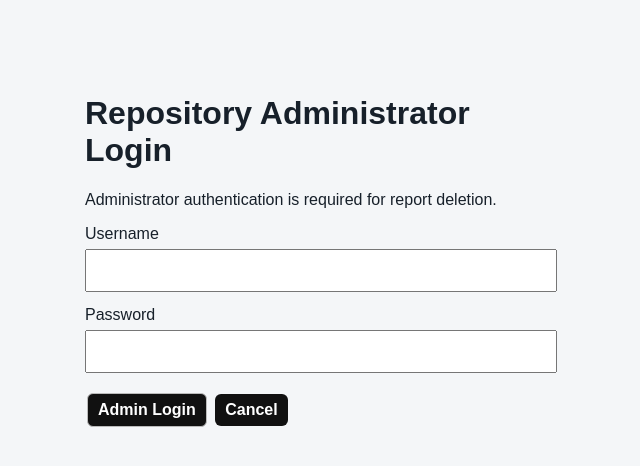
After one commit to otibarny-alt/voting-simulation-system, a Flask app: page /report-repository/admin-login in a window 1280 px wide. The commit adds this page. Shown: the top 466 px of the page, without its empty margins (319-959 px from the left). Run offline with Flask 3, Linux system fonts and the light colour scheme; some libraries are stand-ins or nearby versions.

Commit message:
Add files via upload

```diff
--- a/app.py
+++ b/app.py
@@ -66,6 +66,12 @@ KOBO_API_TOKEN = os.getenv("KOBO_API_TOKEN", "").strip()
 CANDIDATE_PORTAL_BASE_URL = os.getenv("CANDIDATE_PORTAL_BASE_URL", "").rstrip("/")
 DASHBOARD_API_KEY = os.getenv("DASHBOARD_API_KEY", "").strip()
 DATABASE_URL = os.getenv("DATABASE_URL", "").strip()
+ADMIN_USERNAME = os.getenv("ADMIN_USERNAME", "").strip()
+ADMIN_PASSWORD = os.getenv("ADMIN_PASSWORD", "").strip()
+
+def repository_admin_logged_in():
+ return bool(session.get("repository_admin"))
+
 
 # V22.56: shared PostgreSQL connection pool + one-time schema initialization.
 # Opening a fresh TLS connection to Render PostgreSQL for every repository query
@@ -1571,12 +1577,32 @@ def deposit_report():
  invalidate_repository_cache()
  return jsonify({"ok":True,"filename":filename})
 
+@app.route("/report-repository/admin-login", methods=["GET","POST"])
+def repository_admin_login():
+ error=""
+ if request.method=="POST":
+  username=(request.form.get("username") or "").strip()
+  password=request.form.get("password") or ""
+  if not ADMIN_USERNAME or not ADMIN_PASSWORD:
+   error="Administrator login is not configured on the server."
+  elif hmac.compare_digest(username,ADMIN_USERNAME) and hmac.compare_digest(password,ADMIN_PASSWORD):
+   session["repository_admin"]=True
+   return redirect(request.args.get("next") or url_for("report_repository"))
+  else:
+   error="Invalid administrator username or password."
+ return render_template("repository_admin_login.html",error=error)
+
+@app.post("/report-repository/admin-logout")
+def repository_admin_logout():
+ session.pop("repository_admin",None)
+ return redirect(url_for("report_repository"))
+
 @app.get("/report-repository")
 def report_repository():
  if not DATABASE_URL:return render_template('report_repository.html',groups=[],total_reports=0,error='Central repository requires DATABASE_URL (shared PostgreSQL).')
  counts=repository_counts(); order=[('president','Presidential Reports'),('governor','Gubernatorial Reports'),('senator','Senatorial Reports'),('woman_rep','Women Rep Reports'),('mna','MNA Reports'),('mca','MCA Reports')]
  groups=[{'key':k,'title':title,'count':counts.get(k,0)} for k,title in order]
- resp=app.make_response(render_template('report_repository.html',groups=groups,total_reports=sum(g['count'] for g in groups),error=''))
+ resp=app.make_response(render_template('report_repository.html',groups=groups,total_reports=sum(g['count'] for g in groups),error='',is_admin=repository_admin_logged_in()))
  resp.headers['Cache-Control']='private, max-age=15'
  return resp
 
@@ -1595,12 +1621,14 @@ def report_repository_category(election):
  if page>pages:
   page=pages; rows,total=repository_category_rows(election,filters,page,per_page)
  filter_sets=repository_filter_sets(election,filters)
- resp=app.make_response(render_template('report_repository_category.html',election=election,title=allowed[election]+' Reports',rows=rows,total=total,page=page,pages=pages,per_page=per_page,filters=filters,counties=filter_sets['counties'],constituencies=filter_sets['constituencies'],wards=filter_sets['wards'],stations=filter_sets['stations'],streams=filter_sets['streams']))
+ resp=app.make_response(render_template('report_repository_category.html',election=election,title=allowed[election]+' Reports',rows=rows,total=total,page=page,pages=pages,per_page=per_page,filters=filters,counties=filter_sets['counties'],constituencies=filter_sets['constituencies'],wards=filter_sets['wards'],stations=filter_sets['stations'],streams=filter_sets['streams'],is_admin=repository_admin_logged_in()))
  resp.headers['Cache-Control']='private, max-age=10'
  return resp
 
 @app.post("/report-repository/delete/<int:report_id>")
 def repository_delete(report_id):
+ if not repository_admin_logged_in():
+  return Response('Administrator login required to delete repository reports.',status=403)
  if not DATABASE_URL:return Response('Repository unavailable',status=503)
  init_global_lock_db()
  with lock_db() as conn:
--- a/templates/report_repository_category.html
+++ b/templates/report_repository_category.html
@@ -13,7 +13,7 @@
 </form>
 <div class="repo-category-summary"><strong>{{total}}</strong> matching PDF report(s) · showing up to {{per_page}} per page</div>
 {% if rows %}<div class=table-scroll><table class=repository-table><tr><th>County</th><th>Constituency</th><th>Ward</th><th>Polling Station</th><th>Stream</th><th>Closed</th><th>Deposited</th><th>PDF</th></tr>
-{% for r in rows %}<tr><td>{{r.county|replace('_',' ')|title}}</td><td>{{r.constituency|replace('_',' ')|title}}</td><td>{{r.ward|replace('_',' ')|title}}</td><td>{{r.poll_station|replace('_',' ')|title}}</td><td>{{r.stream|replace('_',' ')|title}}</td><td>{{r.closed_at}}</td><td>{{r.deposited_at}}</td><td><a class=repo-btn target=_blank href="/report-repository/pdf/{{r.id}}">View</a> <a class="repo-btn download" href="/report-repository/download/{{r.id}}">Download</a> <form class="repo-delete-form" method="post" action="/report-repository/delete/{{r.id}}" onsubmit="return confirm('Delete this PDF report permanently from the central repository? This cannot be undone.');"><button class="repo-btn delete" type="submit">Delete</button></form></td></tr>{% endfor %}</table></div>
+{% for r in rows %}<tr><td>{{r.county|replace('_',' ')|title}}</td><td>{{r.constituency|replace('_',' ')|title}}</td><td>{{r.ward|replace('_',' ')|title}}</td><td>{{r.poll_station|replace('_',' ')|title}}</td><td>{{r.stream|replace('_',' ')|title}}</td><td>{{r.closed_at}}</td><td>{{r.deposited_at}}</td><td><a class=repo-btn target=_blank href="/report-repository/pdf/{{r.id}}">View</a> <a class="repo-btn download" href="/report-repository/download/{{r.id}}">Download</a> {% if is_admin %}<form class="repo-delete-form" method="post" action="/report-repository/delete/{{r.id}}" onsubmit="return confirm('Delete this PDF report permanently from the central repository? This cannot be undone.');"><button class="repo-btn delete" type="submit">Delete</button></form>{% endif %}</td></tr>{% endfor %}</table></div>
 {% else %}<div class=repo-empty>No reports match the selected filters.</div>{% endif %}
 {% if pages>1 %}<div class="repo-pagination">
 {% set qs='county='+filters.county|urlencode+'&constituency='+filters.constituency|urlencode+'&ward='+filters.ward|urlencode+'&poll_station='+filters.poll_station|urlencode+'&stream='+filters.stream|urlencode %}
--- /dev/null
+++ b/templates/repository_admin_login.html
@@ -0,0 +1 @@
+<!doctype html><html><head><meta charset="utf-8"><meta name="viewport" content="width=device-width,initial-scale=1"><title>Repository Admin Login</title><link rel="stylesheet" href="{{ url_for('static',filename='style.css') }}"></head><body><main style="max-width:520px;margin:50px auto;padding:24px"><h1>Repository Administrator Login</h1><p>Administrator authentication is required for report deletion.</p>{% if error %}<div style="padding:12px;border:1px solid #b00020;margin:12px 0">{{ error }}</div>{% endif %}<form method="post"><label>Username</label><input name="username" autocomplete="username" required style="width:100%;padding:12px;margin:6px 0 14px"><label>Password</label><input name="password" type="password" autocomplete="current-password" required style="width:100%;padding:12px;margin:6px 0 18px"><button class="repo-btn" type="submit">Admin Login</button> <a class="repo-btn" href="/report-repository">Cancel</a></form></main></body></html>
```
Also changed, not shown: README_DEPLOYMENT.txt.
